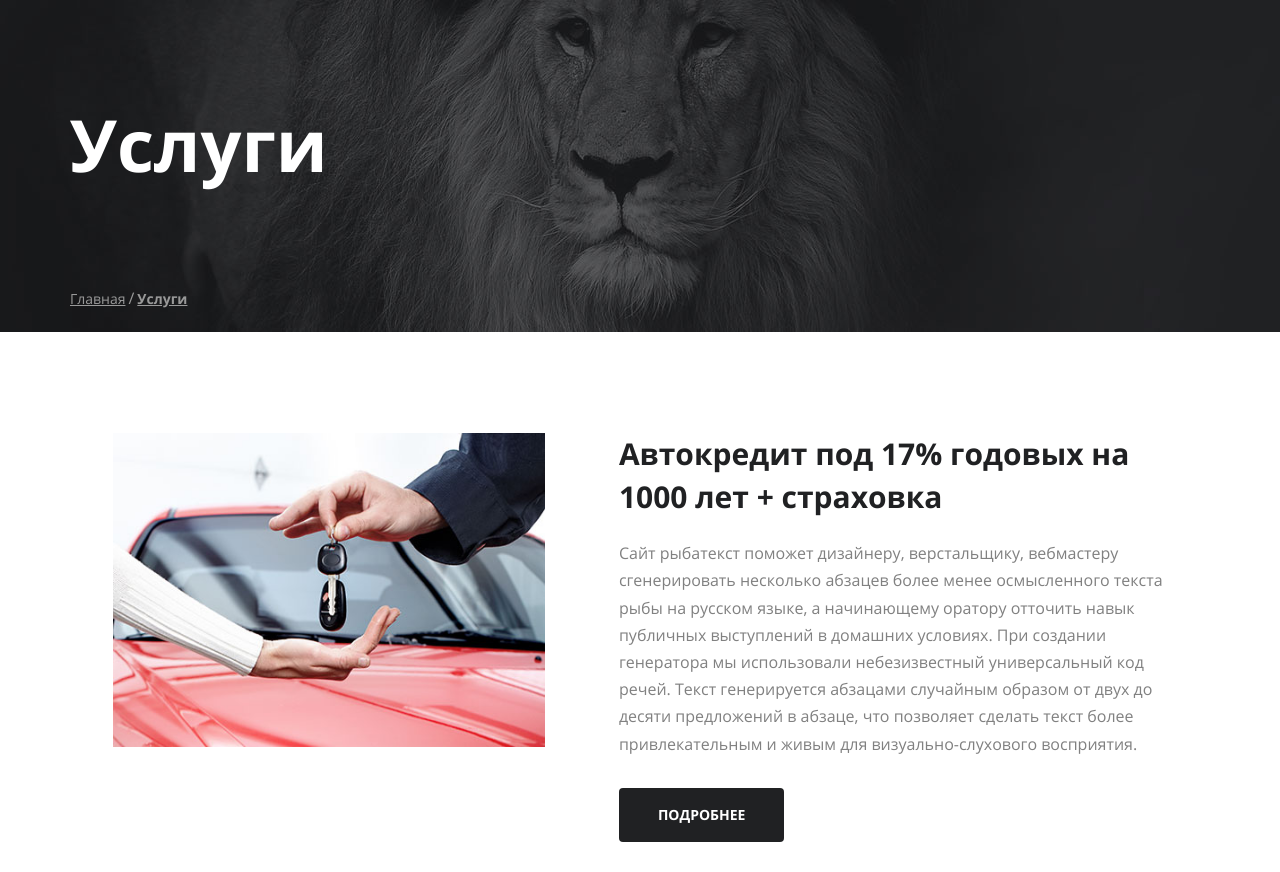
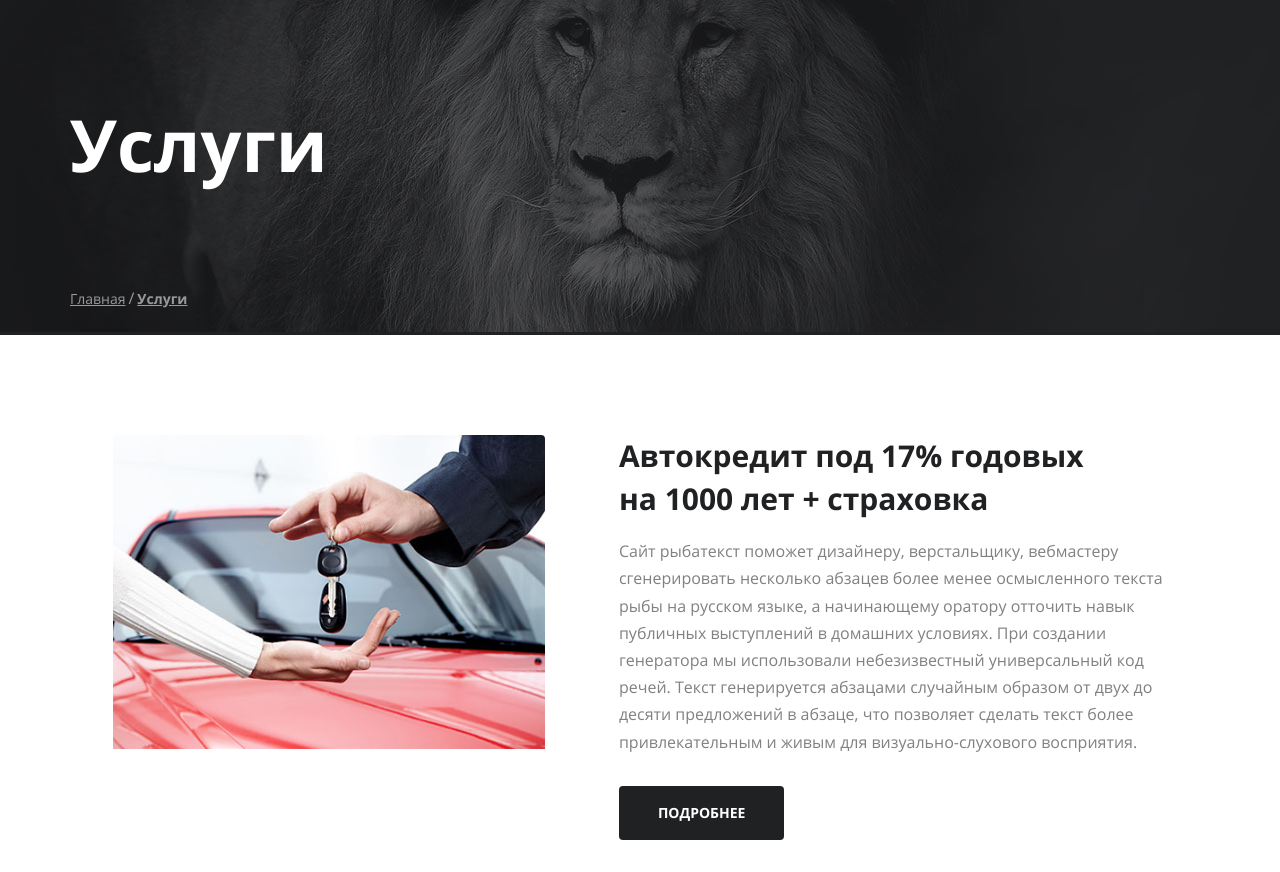
Before and after one commit to evaksman/lion-bank, a plain HTML site: page service.html in a window 1280 px wide. Shown: the part 80-952 px from the top of the page. Drawn offline with Linux system fonts and the light colour scheme.

Commit message:
Неделя 3. Правки

```diff
--- a/css/blocks/about.css
+++ b/css/blocks/about.css
@@ -6,7 +6,7 @@
   content: "";
   width: 488px;
   height: 502px;
-  background: url("../../images/decor/chess-layout.jpg") no-repeat center center / cover;
+  background: url(../../images/decor/chess.jpg) no-repeat right center / cover;
   border-radius: 4px;
   display: block;
 }
--- a/css/blocks/footer.css
+++ b/css/blocks/footer.css
@@ -1,5 +1,6 @@
 .footer-container {
   margin-top: auto;
+  background: #29292c;
 }
 
 .footer {
--- a/css/blocks/page-line.css
+++ b/css/blocks/page-line.css
@@ -1,11 +1,9 @@
 .page-line {
   min-height: 415px;
-  background: #202123;
   padding-bottom: 25px;
-  /* margin-bottom: 100px; */
+  margin-bottom: 2px;
   display: flex;
-  /* flex-direction: column; */
-  background: url("../../images/bg/lion-head-wide.jpg") right 20% top no-repeat;
+  background: url("../../images/bg/lion-head-wide.jpg") right 20% top no-repeat #202123;
 }
 
 .page-line__container {
--- a/css/blocks/service.css
+++ b/css/blocks/service.css
@@ -15,6 +15,8 @@
 .service__img {
   width: 41%;
   margin-right: 7%;
+  border-radius: 4px;
+  overflow: hidden;
 }
 
 .service__text-content {
@@ -25,7 +27,8 @@
   color: #202123;
   font-size: 30px;
   font-weight: bold;
-  margin-bottom: 22px;
+  margin-bottom: 18px;
+  max-width: 480px; /*для PP первого тайтла, второй не ложится*/
 }
 
 .service__desc {
--- a/css/blocks/services.css
+++ b/css/blocks/services.css
@@ -1,7 +1,12 @@
 .services {
-  margin-bottom: 65px;
+  margin-bottom: 45px;
 }
 
 .services__item {
   display: flex;
+  margin-bottom: 8px;
 }
+
+/* .services__item:last-child {
+  margin-bottom: 0;
+} */
```
Also changed, not shown: service.html (+0 -1 lines), images/decor/chess-layout.jpg (deleted).
